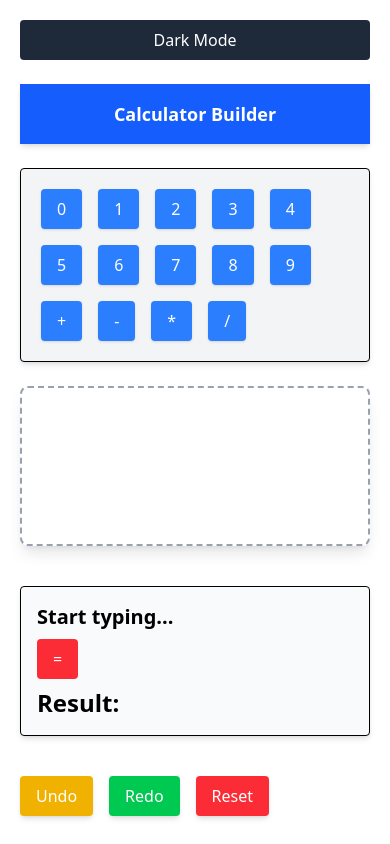
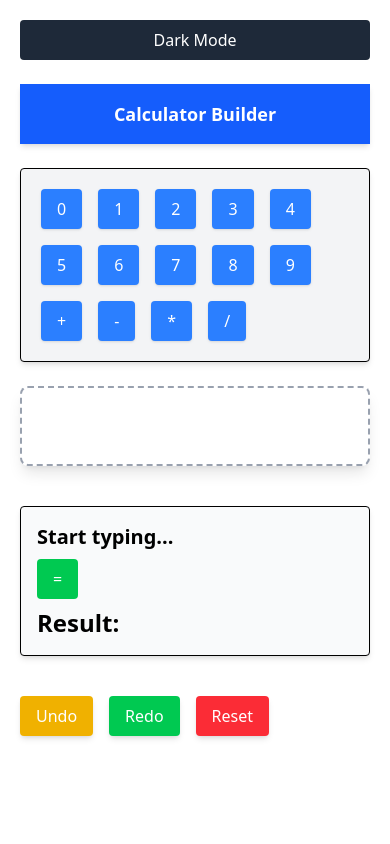
Before and after one commit to itsaimsd/Helpee-Calculator, a React (Vite) app: page / in a window 390 px wide. Built offline with nearby package versions, Linux system fonts and the light colour scheme.

Commit message:
Making droparea  responsive 6

```diff
--- a/src/components/DropArea.jsx
+++ b/src/components/DropArea.jsx
@@ -163,7 +163,7 @@ const SortableButton = ({ id, label }) => {
       {...listeners}
       onClick={() => removeComponent(id)} // ✅ One-click delete
       className={`px-4 py-2 m-1 text-white rounded shadow cursor-pointer transition-all duration-150 ease-in-out ${
-        isDragging ? "scale-110 opacity-70" : "bg-blue-500 hover:bg-red-500"
+        isDragging ? "scale-110 opacity-30 bg-blue-500" : "bg-blue-500 hover:bg-blue-800"
       }`}
       style={{
         transform: CSS.Transform.toString(transform),
@@ -207,7 +207,7 @@ const DropArea = () => {
       <SortableContext items={components.map((comp) => comp.id)}>
         <div
           ref={setNodeRef}
-          className="w-full min-h-40 border-2 border-dashed border-gray-400 flex flex-wrap p-4 bg-white shadow-lg rounded-lg"
+          className="w-full min-h-20 border-2 border-dashed border-gray-400 flex flex-wrap p-4 bg-white shadow-lg rounded-lg"
           style={{ touchAction: "none" }} // ✅ Prevents mobile scrolling while dragging
         >
           {components.map((component) => (
--- a/src/components/ResultDisplay.jsx
+++ b/src/components/ResultDisplay.jsx
@@ -20,7 +20,7 @@ const ResultDisplay = () => {
       </div>
       <button
         onClick={evaluateExpression}
-        className="bg-red-500 text-white px-4 py-2 mt-2 rounded"
+        className="bg-green-500 text-white px-4 py-2 mt-2 rounded"
       >
         =
       </button>
```
